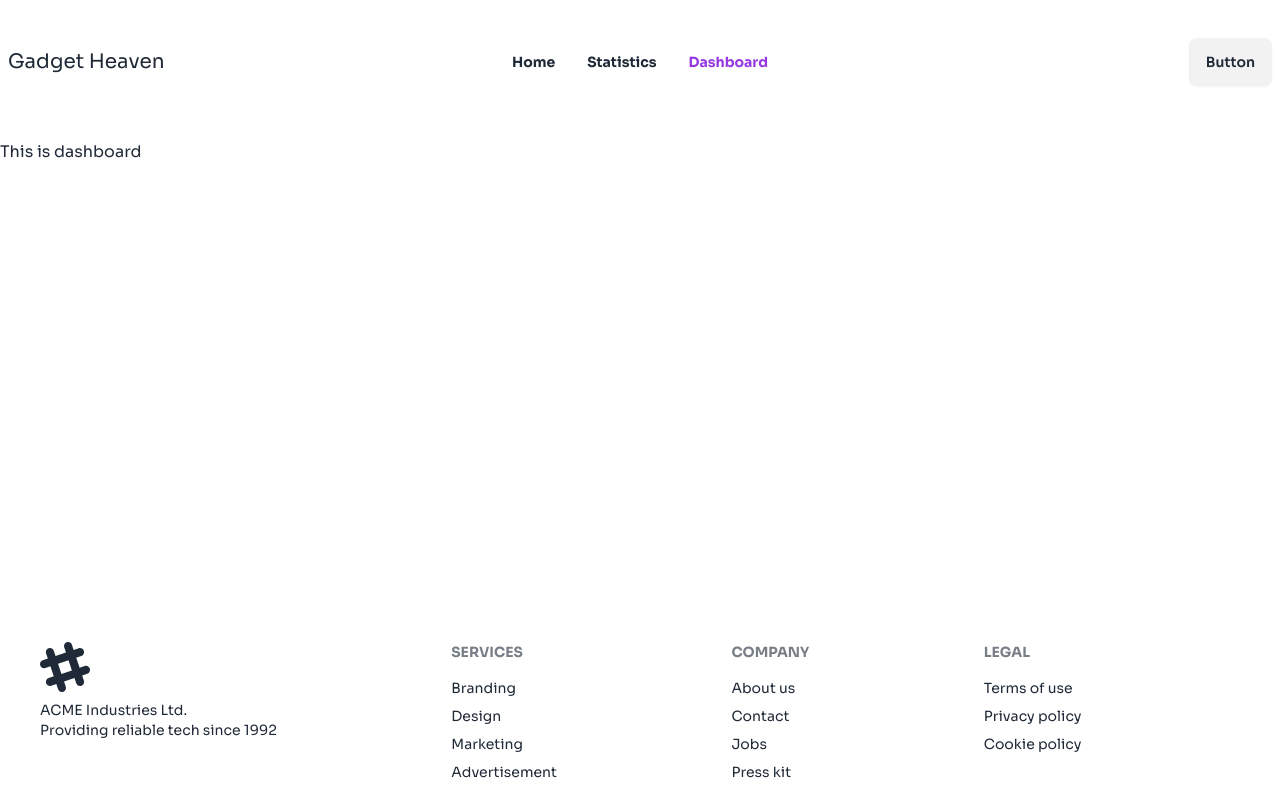
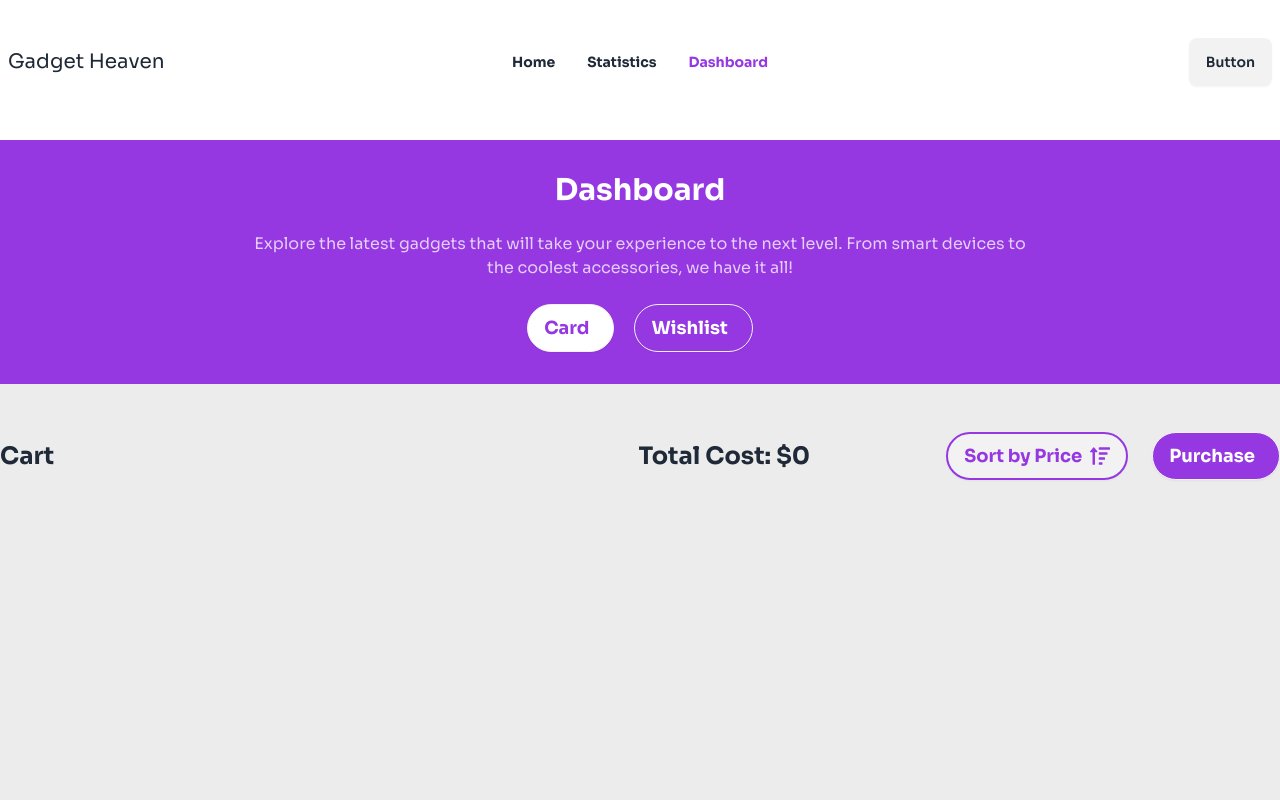
Before and after one commit to ashraful2871/Assingment--8, a React (Vite) app: page /dashboard in a window 1280 px wide. Shown: the top 800 px of the page. Built offline with nearby package versions, Linux system fonts and the light colour scheme.

Commit message:
add to adshboar when click add to cart button and sort by price is complete

```diff
--- a/src/components/Card.jsx
+++ b/src/components/Card.jsx
@@ -8,7 +8,7 @@ const Card = ({ gadget }) => {
       <div className="card card-compact bg-base-100  shadow-xl border-2 p-5">
         <figure className=" h-56">
           <img
-            className="w-full  h-full object-cover"
+            className="w-full  h-full object-cover rounded-xl"
             src={product_image}
             alt="Shoes"
           />
--- a/src/components/Dashboard.jsx
+++ b/src/components/Dashboard.jsx
@@ -1,7 +1,105 @@
+import { FaSortAmountUp } from "react-icons/fa";
+import { useEffect, useState } from "react";
+import { getAllCarts, removeCart } from "../utility";
+import { FaXmark } from "react-icons/fa6";
+
 const Dashboard = () => {
+  const [gadget, setGadget] = useState([]);
+
+  useEffect(() => {
+    const cart = getAllCarts();
+    setGadget(cart);
+  }, []);
+
+  const handleRemove = (id) => {
+    removeCart(id);
+    const cart = getAllCarts();
+    setGadget(cart);
+  };
+  const handleSort = () => {
+    const sort = [...gadget].sort((a, b) => b.price - a.price);
+    setGadget(sort);
+  };
+
+  const totalPrice = gadget.reduce((add, item) => add + item.price, 0);
   return (
-    <div>
-      <h2>This is dashboard</h2>
+    <div className="bg-[#ECECEC] pb-96">
+      <div className="bg-[#9538E2] min-h-56">
+        <div className=" text-center">
+          <div className="pt-8 ">
+            <h1 className="text-3xl font-bold text-white">Dashboard</h1>
+            <p className="py-6 text-white/75">
+              Explore the latest gadgets that will take your experience to the
+              next level. From smart devices to <br />
+              the coolest accessories, we have it all!
+            </p>
+          </div>
+        </div>
+        <div className="flex justify-center gap-5 pb-8">
+          <button className="btn font-bold text-lg bg-white text-[#9538E2] rounded-full">
+            Card <span className="text-2xl"></span>
+          </button>
+          <button className="btn font-bold text-lg  bg-[#9538E2] text-white hover:bg-[#9538E2] rounded-full">
+            Wishlist <span className="text-2xl"></span>
+          </button>
+        </div>
+      </div>
+      <div className="container mx-auto mt-12">
+        <div className="flex justify-between items-center">
+          <div>
+            <h2 className="font-bold text-2xl">Cart</h2>
+          </div>
+          <div className="flex gap-24 items-center">
+            <h3 className="font-bold text-2xl">Total Cost: ${totalPrice}</h3>
+            <div>
+              <button
+                onClick={() => handleSort(gadget.price)}
+                className="btn font-bold text-lg text-[#9538E2] border-2 border-[#9538E2] ml-10 mr-6 hover:text-white hover:bg-[#9538E2] rounded-full"
+              >
+                Sort by Price
+                <span className="text-xl">
+                  <FaSortAmountUp />
+                </span>
+              </button>
+              <button className="btn font-bold text-lg  bg-[#9538E2] text-white hover:bg-[#9538E2] rounded-full">
+                Purchase <span className="text-2xl"></span>
+              </button>
+            </div>
+          </div>
+        </div>
+
+        <div>
+          {gadget.map((gadget, idx) => (
+            <div
+              key={idx}
+              className="bg-white flex gap-8 p-5 rounded-3xl mt-8 relative"
+            >
+              <div className="w-52">
+                <img
+                  className="w-full rounded-2xl"
+                  src={gadget.product_image}
+                  alt=""
+                />
+              </div>
+              <div className="space-y-6">
+                <h2 className="font-semibold text-2xl">
+                  {gadget.product_title}
+                </h2>
+                <p className="font-light text-lg">{gadget.description}</p>
+                <p className="font-semibold text-xl">Price: ${gadget.price}</p>
+              </div>
+              <div className="absolute -right-5 -top-4">
+                <button
+                  onClick={() => handleRemove(gadget.id)}
+                  className="btn-circle btn btn-outline hover:bg-[#9538E2] text-red-500 text-4xl"
+                >
+                  <FaXmark />
+                </button>
+              </div>
+            </div>
+          ))}
+        </div>
+      </div>
     </div>
   );
 };
--- a/src/components/GadgetDetails.jsx
+++ b/src/components/GadgetDetails.jsx
@@ -3,17 +3,24 @@ import { CiStar } from "react-icons/ci";
 import { FaRegHeart } from "react-icons/fa";
 import { IoMdCart } from "react-icons/io";
 import { useLoaderData, useParams } from "react-router-dom";
+import { addCarts, getAllCarts } from "../utility";
 
 const GadgetDetails = () => {
   const { id } = useParams();
   const gadgetData = useLoaderData();
   const [gadget, setGadget] = useState({});
+  const [isCart, setIsCart] = useState(false);
 
   useEffect(() => {
     const singleGadget = gadgetData.find(
       (gadget) => gadget.id === parseInt(id)
     );
     setGadget(singleGadget);
+    const cart = getAllCarts();
+    const isExist = cart.find((item) => item.id == singleGadget.id);
+    if (isExist) {
+      setIsCart(true);
+    }
   }, [gadgetData, id]);
   const {
     product_title,
@@ -24,6 +31,11 @@ const GadgetDetails = () => {
     specification,
     rating,
   } = gadget;
+
+  const handleCart = (gadget) => {
+    addCarts(gadget);
+    setIsCart(true);
+  };
 
   return (
     <div className="bg-[#ECECEC] h-[880px]">
@@ -103,7 +115,11 @@ const GadgetDetails = () => {
                 />
                 <span className="ml-2">{rating}</span>
               </div>
-              <div className="mt-5 flex gap-7">
+              <div
+                onClick={() => handleCart(gadget)}
+                disabled={isCart}
+                className="mt-5 flex gap-7"
+              >
                 <button className="btn font-bold text-lg bg-[#9538E2] text-white hover:bg-[#9538E2] rounded-full">
                   Add to Card{" "}
                   <span className="text-2xl">
--- a/src/components/GadgetsCard.jsx
+++ b/src/components/GadgetsCard.jsx
@@ -4,7 +4,6 @@ import { useEffect, useState } from "react";
 
 const GadgetsCard = () => {
   const gadgetData = useLoaderData();
-  console.log(gadgetData);
   const { category } = useParams();
   const [gadget, setGadget] = useState([]);
 
--- /dev/null
+++ b/src/utility/index.js
@@ -0,0 +1,34 @@
+// get all gadget from local storage
+
+const getAllCarts = () => {
+  const all = localStorage.getItem("gadgets");
+  if (all) {
+    const cart = JSON.parse(all);
+    return cart;
+  } else {
+    return [];
+  }
+};
+//add to gadget local storage
+
+const addCarts = (gadget) => {
+  const cart = getAllCarts();
+  const isExist = cart.find((item) => item.id == gadget.id);
+  if (isExist) {
+    alert("already exist");
+    return;
+  }
+  cart.push(gadget);
+  localStorage.setItem("gadgets", JSON.stringify(cart));
+  // success toast
+};
+// remove from local storage
+
+const removeCart = (id) => {
+  const cart = getAllCarts();
+  const remaining = cart.filter((gadget) => gadget.id != id);
+  localStorage.setItem("gadgets", JSON.stringify(remaining));
+  //success toast
+};
+
+export { getAllCarts, addCarts, removeCart };
```
